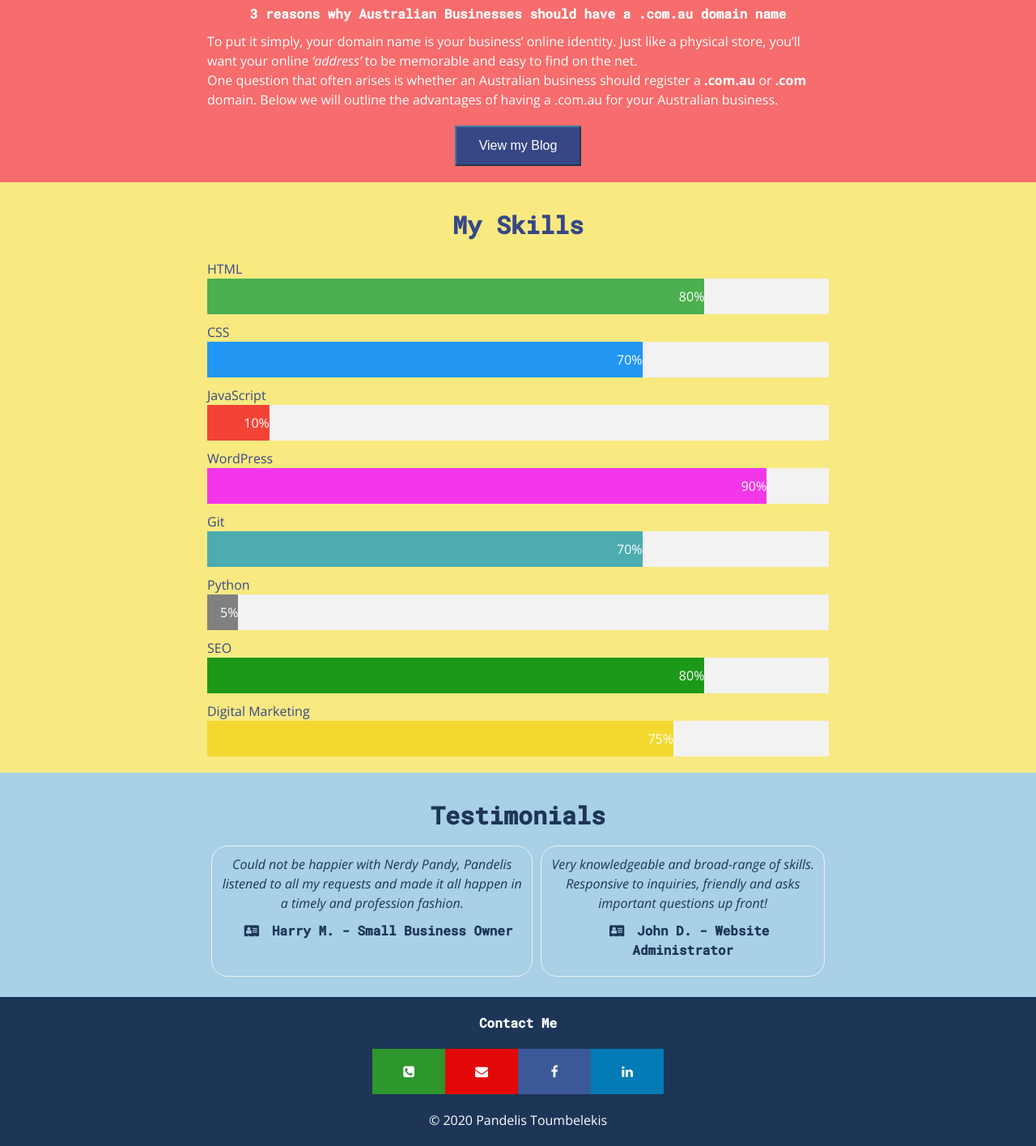
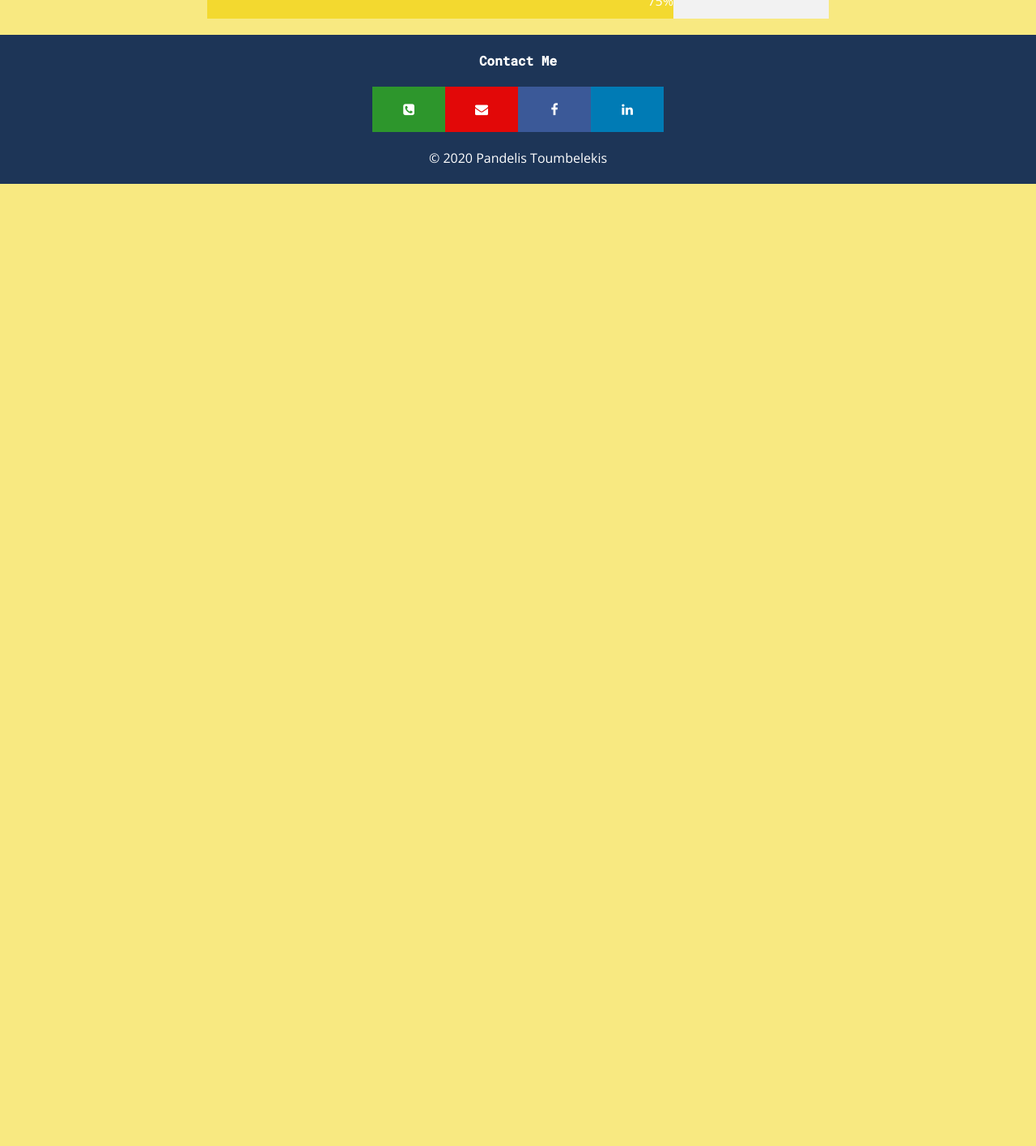
Before and after one commit to PandelisT/python-flask-portfolio, a Flask app: page / in a window 1280 px wide. Shown: the part 1086-2501 px from the top of the page at 81% size. After the commit the page ends 1313 px from the top, so only its background shows below. Run offline with Flask 2, Linux system fonts and the light colour scheme.

Commit message:
Latest version

```diff
--- a/templates/home.html
+++ b/templates/home.html
@@ -1,18 +1,19 @@
-{% extends "layout.html" %}
-{% block content %}
+<!-- {% extends "layout.html" %}
+{% block content %} -->
 
 <head>
-    <title>Flask App</title>
+    <title>Portfolio site</title>
     <link rel="stylesheet" href="{{url_for('static',filename='css/main.css')}}">
     <link rel="stylesheet" href="https://cdnjs.cloudflare.com/ajax/libs/font-awesome/4.7.0/css/font-awesome.min.css" />
 </head>
-<div class="home">
-    <h1>Pandelis Toumbelekis</h1>
+<! –– Hero image with introduction using Flex box––>
+    <section class="hero-image" role="img" aria-hidden="true">
+      <div class="hero-text">
+        <h1>Pandelis Toumbelekis</h1>
       </header>
       <section class="intro">
         <h3>{title: "Junior Developer", company: "@nerdypandy", interests: {["Code", "Web Development", "Technology", "Small Business"]}</h3>
       </section>
-<! –– Social Media Links using Flex box ––>
       <section>
         <div class="social-media-buttons">
           <a href="https://www.facebook.com/nerdypandy/" class="fa fa-facebook"></a>
@@ -21,32 +22,8 @@
           <a href="https://github.com/PandelisT" class="fa fa-github"></a>
         </div>
       </section>
-    </section>
-    </section>
-<! –– Hero image with introduction using Flex box––>
-    <section class="hero-image" role="img" aria-hidden="true">
-      <div class="hero-text">
-        <h2>Welcome to my Portfolio Website</h2>
-        <h3>I'm passionate about helping individuals, not for profits and businesses achieve their goals and finding solutions through technology. I completed a Bachelor of
-            Engineering in Materials Science and currently completing an MBA specialising in Change Management at AGSM UNSW as well as a Diploma in IT at Coder Academy. I have been designing WordPress websites since 2014 and now I am on my way to become a junior
-            developer…</h3>
-        <section class="center-button">
-          <a href='portfolio.html'><button class="buttons center-button">View my Portfolio</button></a>
-        </section>
       </div>
     </section>
-  </section>
-<! –– Latest Blog section ––>
-  <section id="latestBlog">
-    <div class="mainSection">
-      <h2>Latest Post</h2>
-      <img id="blogImage" role="img" aria-label="Domain Name">
-      <h3>3 reasons why Australian Businesses should have a .com.au domain name</h3>
-      <p>To put it simply, your domain name is your business’ online identity. Just like a physical store, you’ll want your online <em>‘address’</em> to be memorable and easy to find on the net.</p>
-      <p>One question that often arises is whether an Australian business should register a <strong>.com.au</strong> or <strong>.com</strong> domain. Below we will outline the advantages of having a .com.au for your Australian business.</p>
-      <section class="center-button">
-        <a href='blog.html'><button class="buttons" href="blog.html">View my Blog</button></a>
-    </div>
   </section>
 <!–– My skills section ––>
   <section id="mySkills">
@@ -86,22 +63,6 @@
       </div>
     </div>
   </section>
-<! –– Testimonials using Flexbox for greater than 1000px width ––>
-  <section id="allTestimonials">
-    <div class="mainSection">
-      <h2>Testimonials</h2>
-      <div id="testimonials">
-      <div class="singleTestimonial">
-      <p><em>Could not be happier with Nerdy Pandy, Pandelis listened to all my requests and made it all happen in a timely and profession fashion.</em></p>
-      <h3><i class="fa fa-address-card"></i>Harry M. - Small Business Owner</h3>
-      </div>
-      <div class="singleTestimonial">
-      <p><em>Very knowledgeable and broad-range of skills. Responsive to inquiries, friendly and asks important questions up front!</em></p>
-      <h3><i class="fa fa-address-card"></i>John D. - Website Administrator</h3>
-      </div>
-    </div>
-    </div>
-  </section>
 <! –– Footer with contact details using Flex box––>
   <footer>
       <h3>Contact Me</h3>
```
